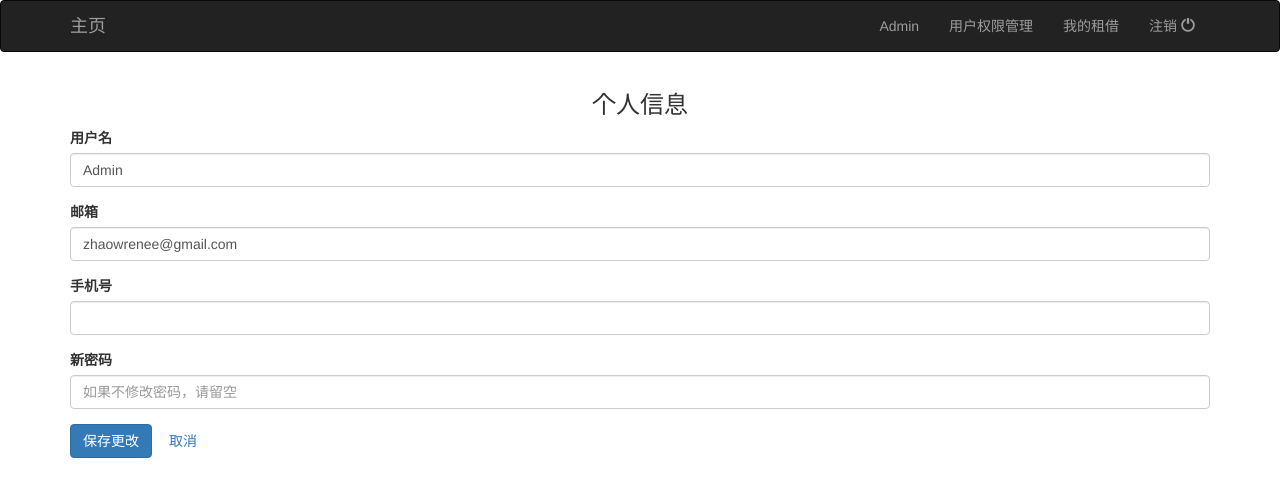
After one commit to Tavin-Fang/Software-Architecture-and-Design, a Flask app: page /profile in a window 1280 px wide. The commit adds this page. Shown: the top 497 px of the page. Run offline with Flask 2, Linux system fonts and the light colour scheme; a user stored in the database is signed in; some libraries are stand-ins or nearby versions.

Commit message:
在设备详情增加设备租借选项、租借历史，我的租借页面、个人信息维护页面

```diff
--- a/app.py
+++ b/app.py
@@ -105,7 +105,9 @@ class User(UserMixin, db.Model):
     devices = db.relationship('Device', backref='user', lazy='dynamic')
     can_del = db.Column(db.Boolean, default=False)  # 新增的权限属性，默认为 False
 
-    # 其他方法保持不变
+    # 添加新字段
+
+    phone_number = db.Column(db.String(15), unique=True)
 
     def __init__(self, **kwargs):
         super(User, self).__init__(**kwargs)
@@ -167,6 +169,15 @@ Forms
 '''
 
 
+class ProfileForm(FlaskForm):
+    username = StringField('用户名', validators=[DataRequired(), Length(1, 64)])
+    number = StringField('邮箱', validators=[DataRequired(), Length(1, 64)])
+    phone_number = StringField('手机号', validators=[DataRequired(), Length(1, 15)])
+    password = PasswordField('新密码', validators=[Length(0, 32)])
+    submit = SubmitField('保存更改')
+
+
+
 class LoginForm(FlaskForm):
     number = StringField(u'账号', validators=[DataRequired(), Length(1, 32)])
     password_hash = PasswordField(u'密码', validators=[DataRequired(), Length(1, 32)])
@@ -226,6 +237,23 @@ class DeviceForm(FlaskForm):
 '''
 views
 '''
+
+
+@app.route('/profile', methods=['GET', 'POST'])
+@login_required
+def profile():
+    form = ProfileForm(obj=current_user)
+    if form.validate_on_submit():
+        current_user.username = form.username.data
+        current_user.number = form.number.data
+        current_user.phone_number = form.phone_number.data
+        if form.password.data:
+            current_user.set_password(form.password.data)  # 更新密码
+        db.session.commit()
+        flash('您的信息已成功更新')
+        return redirect(url_for('profile'))
+    return render_template('profile.html', form=form)
+
 
 
 @app.route('/my_borrowed_devices')
--- a/templates/base.html
+++ b/templates/base.html
@@ -23,8 +23,9 @@
             <ul class="nav navbar-nav navbar-right">
                 {% if current_user.is_authenticated %}
                     <li>
-                        <a href="{{ url_for('index') }}">{{ current_user.username }}</a>
+                        <a href="{{ url_for('profile') }}">{{ current_user.username }}</a>
                     </li>
+
                     <li>
                         <a href="{{ url_for('manage_permissions') }}">用户权限管理</a>
                     </li>
--- /dev/null
+++ b/templates/profile.html
@@ -0,0 +1,28 @@
+{% extends "base.html" %}
+
+{% block content %}
+<div class="container mt-5">
+    <h3 class="text-center">个人信息</h3>
+    <form method="POST" action="{{ url_for('profile') }}">
+        {{ form.hidden_tag() }}
+        <div class="form-group">
+            {{ form.username.label(class="form-label") }}
+            {{ form.username(class="form-control") }}
+        </div>
+        <div class="form-group">
+            {{ form.number.label(class="form-label") }}
+            {{ form.number(class="form-control") }}
+        </div>
+        <div class="form-group">
+            {{ form.phone_number.label(class="form-label") }}
+            {{ form.phone_number(class="form-control") }}
+        </div>
+        <div class="form-group">
+            {{ form.password.label(class="form-label") }}
+            {{ form.password(class="form-control", placeholder="如果不修改密码，请留空") }}
+        </div>
+        <button type="submit" class="btn btn-primary">保存更改</button>
+        <a href="{{ url_for('index') }}" class="btn btn-secondary ml-2">取消</a>
+    </form>
+</div>
+{% endblock %}
```
Also changed, not shown: data.sqlite.
